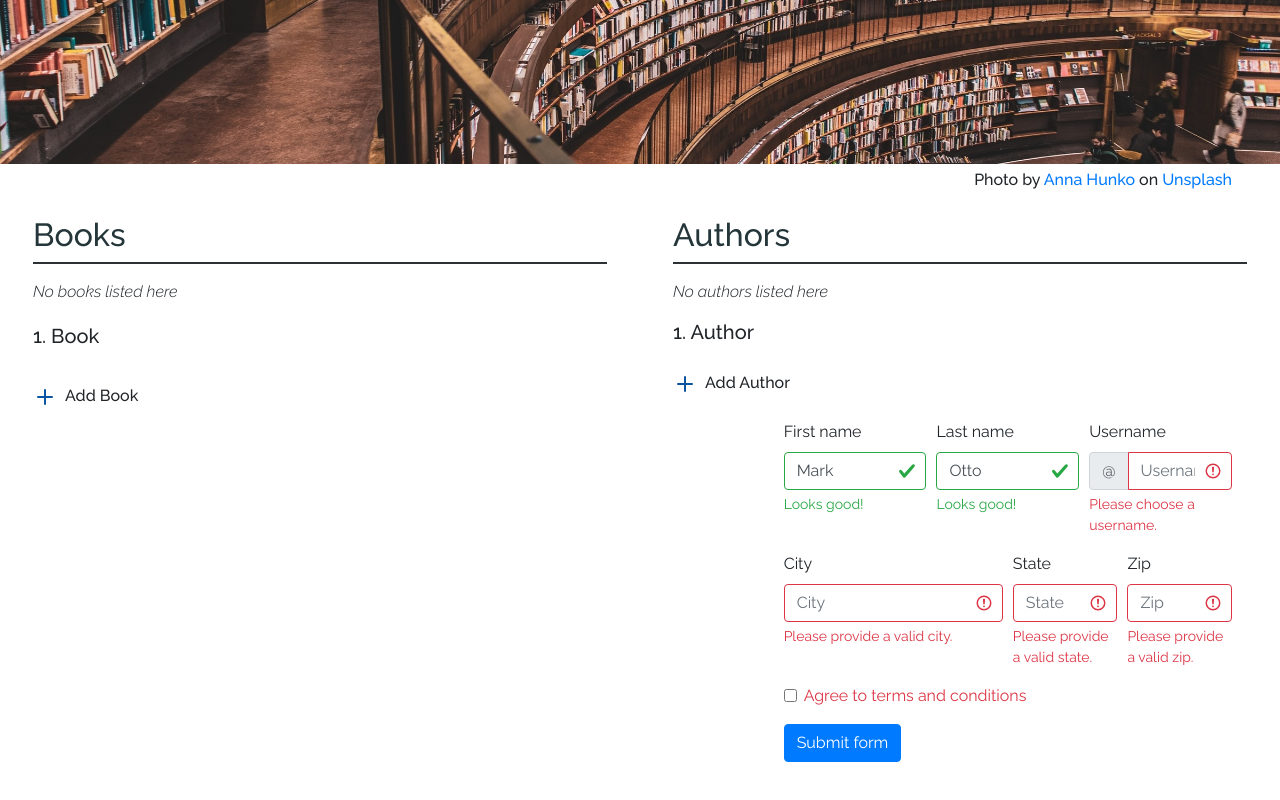
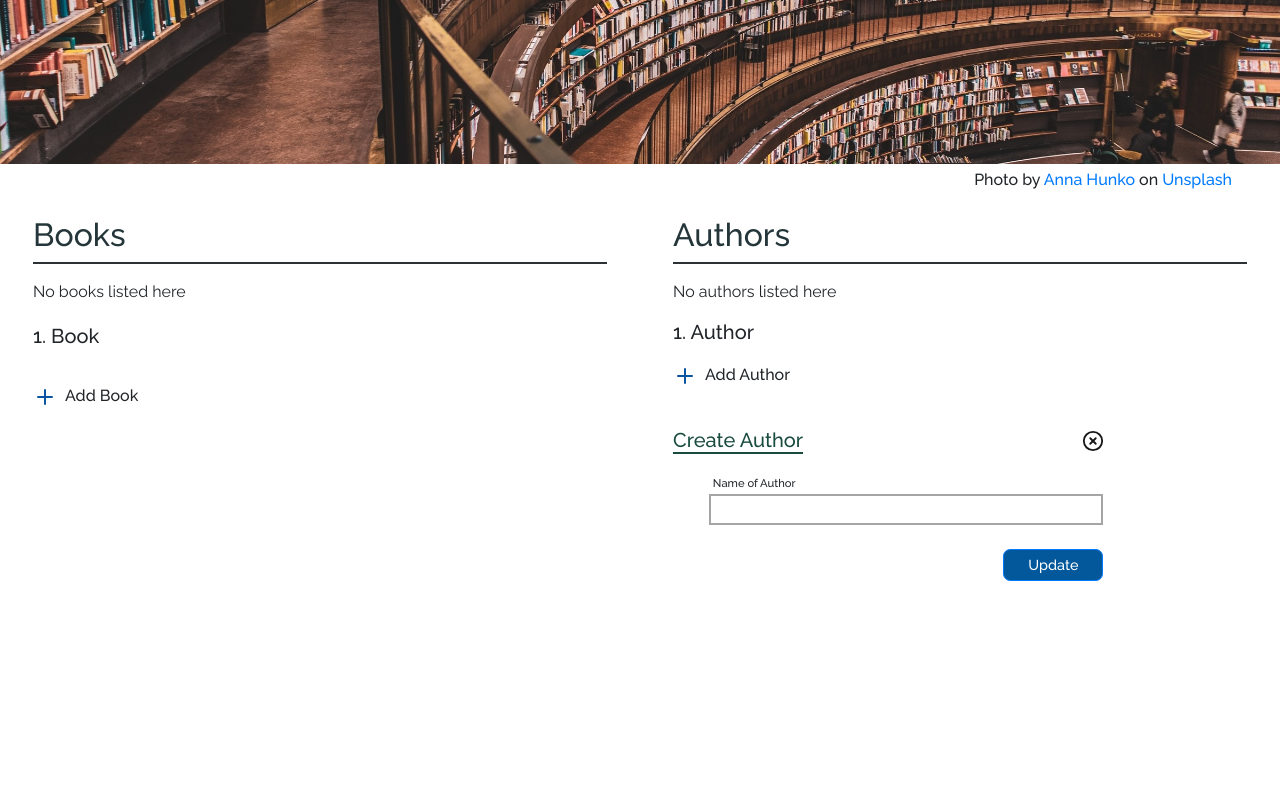
Before and after one commit to sriyabro/My-Library-App, a React (Create React App) app: page / in a window 1280 px wide. Shown: the part 354-1154 px from the top of the page. After the commit the page ends 983 px from the top, so only its background shows below. Built offline with nearby package versions, Linux system fonts and the light colour scheme.

Commit message:
author form completed

```diff
--- a/src/assets/styles/partials/_library_body.scss
+++ b/src/assets/styles/partials/_library_body.scss
@@ -1,3 +1,5 @@
+@import "variables";
+
 .library-body {
     .header {
         border-bottom: 2px solid #2D3134;
@@ -5,4 +7,37 @@
     }
 
     //.no-items-label {}
+
+    .form {
+        .form-title {
+            h5{
+                label {
+                    color: $form-label-color;
+                    border-bottom: 2px solid $form-label-color;
+                }
+            }
+            svg { //close icon
+                color: $close-icon-color;
+                cursor: pointer;
+            }
+        }
+        .form-label {
+            font-size: .7em;
+            font-weight: 500;
+        }
+        .form-control {
+              border-radius: 0;
+              border: 2px solid $input-border-color;
+        }
+        .invalid-feedback {
+            font-size: .6em;
+            font-weight: 600;
+        }
+        .form-button {
+            background-color: $form-button-color;
+            font-size: .9em;
+            font-weight: 500;
+            border-radius: .5em;
+        }
+    }
 }
--- a/src/assets/styles/partials/_variables.scss
+++ b/src/assets/styles/partials/_variables.scss
@@ -2,5 +2,6 @@ $font-color: #243639;
 $hover-color: #F5F5F5;
 $plus-icon-color: #0A54A0;
 $close-icon-color: #171717;
-$form-label-color: #16443B;
+$form-label-color: #194B3F;
+$input-border-color: #A5A5A5;
 $form-button-color: #03579B;
--- /dev/null
+++ b/src/components/FormButton.tsx
@@ -0,0 +1,15 @@
+import React from "react";
+import {Button} from "react-bootstrap";
+
+type FormButtonProps = {
+    updateClicked: boolean
+}
+const FormButton: React.FC<FormButtonProps> = (props) => {
+    return (
+        <Button className="form-button float-right mt-2 py-1 px-4" type="submit">
+            {props.updateClicked? 'Update' : 'Create'}
+        </Button>
+    );
+}
+
+export default FormButton;
--- a/src/components/NoItemsLabel.tsx
+++ b/src/components/NoItemsLabel.tsx
@@ -7,7 +7,7 @@ type LabelProps = {
 
 const NoItemsLabel: React.FC<LabelProps> = (props) => {
     return (
-            <Col xs={12} className="mt-3 pl-0 font-italic no-items-label">
+            <Col xs={12} className="mt-3 pl-0 no-items-label">
                 <label>{props.message}</label>
             </Col>
     );
--- a/src/components/author/AddAuthor.tsx
+++ b/src/components/author/AddAuthor.tsx
@@ -1,10 +1,10 @@
 import React from "react";
-import { Col } from 'react-bootstrap';
-import { Plus } from "react-feather"
+import {Col} from 'react-bootstrap';
+import {Plus} from "react-feather"
 
 const AddAuthor: React.FC = () => {
     return (
-            <Col xs={12} className="add-author mx-0 my-3 p-0">
+            <Col xs={12} className="add-author mx-0 my-2 p-0">
                 <h6>
                     <Plus size={24} className="plus-icon p-0"/>
                     <span className="pl-2 py-0">Add Author</span>
--- a/src/components/author/AuthorForm.tsx
+++ b/src/components/author/AuthorForm.tsx
@@ -1,82 +1,35 @@
-import React from "react";
-import {Button, Col, Form, InputGroup} from 'react-bootstrap';
+import React, {useState} from "react";
+import {Col, Form, Row} from 'react-bootstrap';
+import {XCircle} from "react-feather";
+import FormButton from "../FormButton";
 
 const AuthorForm: React.FC = () => {
+    const [formValidate, setFormValidate] = useState<boolean>(false);
+
     return (
-        <Col xs={12} lg={{span: 10, offset: 2}} className="author-form">
-            <Form noValidate validated={true} >
-                <Form.Row>
-                    <Form.Group as={Col} md="4" controlId="validationCustom01">
-                        <Form.Label>First name</Form.Label>
-                        <Form.Control
-                            required
-                            type="text"
-                            placeholder="First name"
-                            defaultValue="Mark"
-                        />
-                        <Form.Control.Feedback>Looks good!</Form.Control.Feedback>
-                    </Form.Group>
-                    <Form.Group as={Col} md="4" controlId="validationCustom02">
-                        <Form.Label>Last name</Form.Label>
-                        <Form.Control
-                            required
-                            type="text"
-                            placeholder="Last name"
-                            defaultValue="Otto"
-                        />
-                        <Form.Control.Feedback>Looks good!</Form.Control.Feedback>
-                    </Form.Group>
-                    <Form.Group as={Col} md="4" controlId="validationCustomUsername">
-                        <Form.Label>Username</Form.Label>
-                        <InputGroup hasValidation>
-                            <InputGroup.Prepend>
-                                <InputGroup.Text id="inputGroupPrepend">@</InputGroup.Text>
-                            </InputGroup.Prepend>
-                            <Form.Control
-                                type="text"
-                                placeholder="Username"
-                                aria-describedby="inputGroupPrepend"
-                                required
-                            />
-                            <Form.Control.Feedback type="invalid">
-                                Please choose a username.
-                            </Form.Control.Feedback>
-                        </InputGroup>
-                    </Form.Group>
-                </Form.Row>
-                <Form.Row>
-                    <Form.Group as={Col} md="6" controlId="validationCustom03">
-                        <Form.Label>City</Form.Label>
-                        <Form.Control type="text" placeholder="City" required/>
-                        <Form.Control.Feedback type="invalid">
-                            Please provide a valid city.
-                        </Form.Control.Feedback>
-                    </Form.Group>
-                    <Form.Group as={Col} md="3" controlId="validationCustom04">
-                        <Form.Label>State</Form.Label>
-                        <Form.Control type="text" placeholder="State" required/>
-                        <Form.Control.Feedback type="invalid">
-                            Please provide a valid state.
-                        </Form.Control.Feedback>
-                    </Form.Group>
-                    <Form.Group as={Col} md="3" controlId="validationCustom05">
-                        <Form.Label>Zip</Form.Label>
-                        <Form.Control type="text" placeholder="Zip" required/>
-                        <Form.Control.Feedback type="invalid">
-                            Please provide a valid zip.
-                        </Form.Control.Feedback>
-                    </Form.Group>
-                </Form.Row>
-                <Form.Group>
-                    <Form.Check
-                        required
-                        label="Agree to terms and conditions"
-                        feedback="You must agree before submitting."
-                    />
-                </Form.Group>
-                <Button type="submit">Submit form</Button>
-            </Form>
+        <Col xs={12} lg={9} className="form mt-4 px-0">
+            <Col xs={12}>
+                <Row className="form-title">
+                    <Col xs={9} className="p-0">
+                        <h5><label>Create Author</label></h5>
+                    </Col>
+                    <Col xs={3} className="text-right px-0">
+                        <XCircle size={22} />
+                    </Col>
+                </Row>
+            </Col>
+            <Col xs={12} lg={{span: 11, offset: 1}} className="px-0">
+                <Form noValidate validated={formValidate} >
+                        <Form.Group>
+                            <Form.Label className=" mb-0 ml-1">Name of Author</Form.Label>
+                            <Form.Control size="sm" type="text" required />
+                            <Form.Control.Feedback type="invalid">Please enter the name of author</Form.Control.Feedback>
+                        </Form.Group>
+                    <FormButton updateClicked={true} />
+                </Form>
+            </Col>
         </Col>
+
     );
 }
 
```
Also changed, not shown: 1 other file (tests, documents, lock files or other folders).
